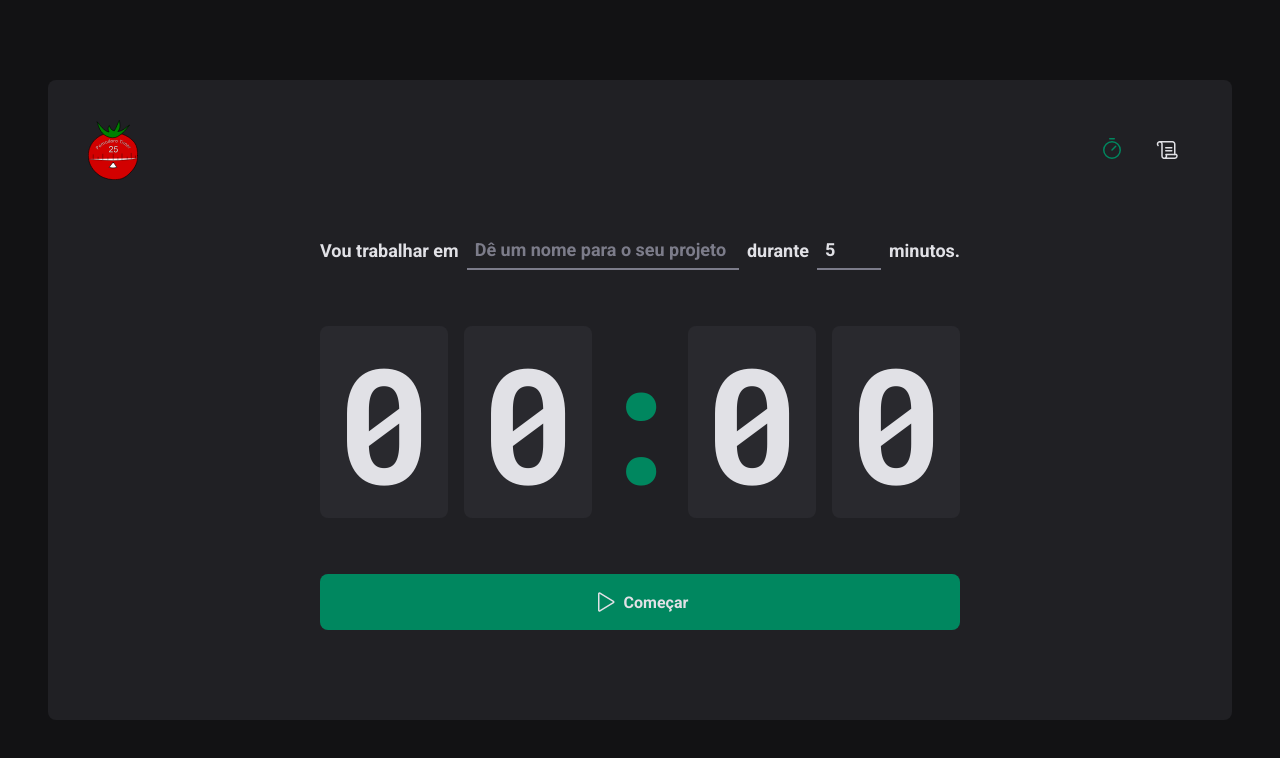
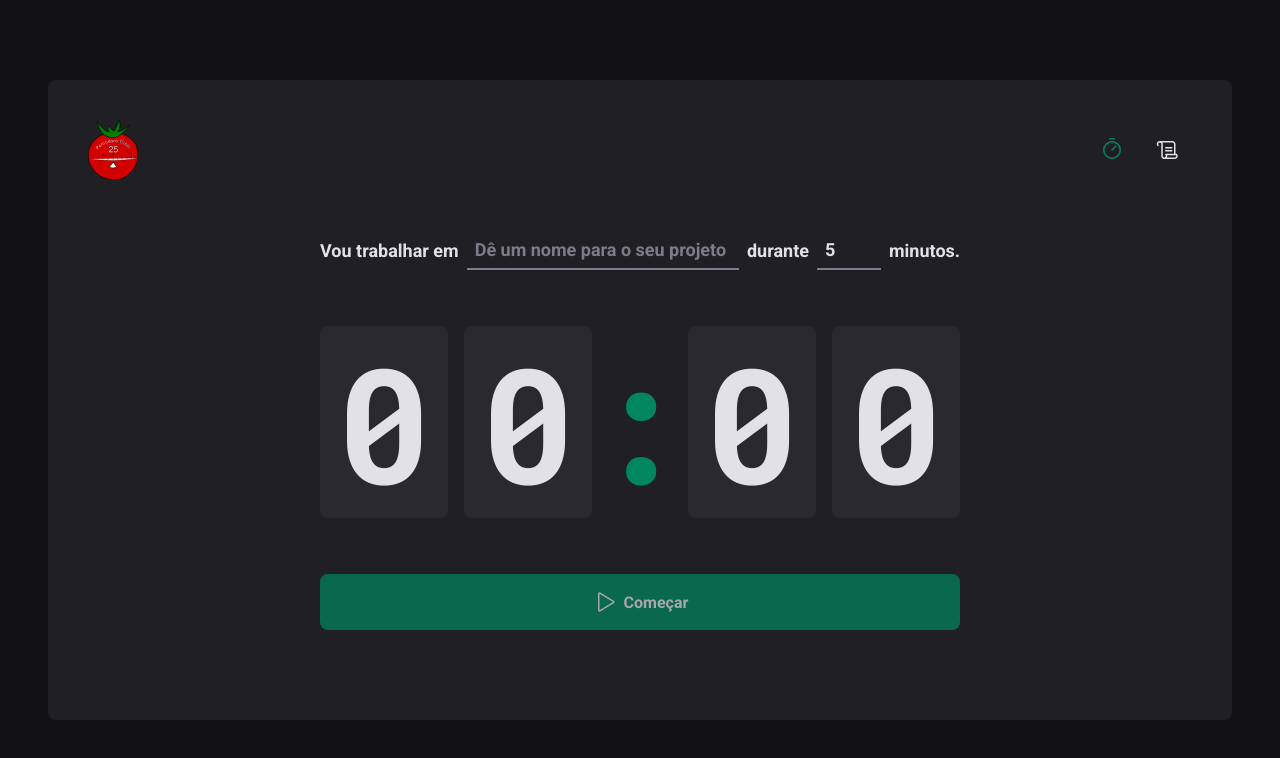
Before and after one commit to MarcioPezzi92/reactjs-pomodoro-timer, a React (Vite) app: page / in a window 1280 px wide. Shown: the top 758 px of the page. Built offline with nearby package versions, Linux system fonts and the light colour scheme.

Commit message:
feat: home page hook form and zod validation

```diff
--- a/package.json
+++ b/package.json
@@ -10,11 +10,14 @@
     "preview": "vite preview"
   },
   "dependencies": {
+    "@hookform/resolvers": "^3.1.0",
     "phosphor-react": "^1.4.1",
     "react": "^18.2.0",
     "react-dom": "^18.2.0",
+    "react-hook-form": "^7.43.9",
     "react-router-dom": "^6.11.2",
-    "styled-components": "^6.0.0-rc.2"
+    "styled-components": "^6.0.0-rc.2",
+    "zod": "^3.21.4"
   },
   "devDependencies": {
     "@rocketseat/eslint-config": "^1.2.0",
--- a/src/pages/Home/home.page.tsx
+++ b/src/pages/Home/home.page.tsx
@@ -1,4 +1,9 @@
 import { Play } from 'phosphor-react'
+import { useForm } from 'react-hook-form'
+import { zodResolver } from '@hookform/resolvers/zod'
+
+import * as zod from 'zod'
+
 import {
   CountdownContainer,
   FormContainer,
@@ -9,10 +14,36 @@
   TaskInput,
 } from './home-page.styles'
 
+const newCycleFormValidationSchema = zod.object({
+  task: zod.string().min(1, 'Informe a tarefa'),
+  minutesAmount: zod
+    .number()
+    .min(5, 'O ciclo precisa ser de no mínimo 5 minutos.')
+    .max(60, 'O ciclo precisa ser de no máximo 60 minutos.'),
+})
+
+type NewCycleFormData = zod.infer<typeof newCycleFormValidationSchema>
+
 export function HomePage() {
+  const { register, handleSubmit, watch, reset } = useForm<NewCycleFormData>({
+    resolver: zodResolver(newCycleFormValidationSchema),
+    defaultValues: {
+      task: '',
+      minutesAmount: 5,
+    },
+  })
+
+  function handleCreateNewCycle(data: NewCycleFormData) {
+    console.log(data)
+    reset()
+  }
+
+  const task = watch('task')
+  const isSubmitDisabled = !task
+
   return (
     <HomeContainer>
-      <form action="">
+      <form onSubmit={handleSubmit(handleCreateNewCycle)}>
         <FormContainer>
           <label htmlFor="task">Vou trabalhar em</label>
           <TaskInput
@@ -20,6 +51,7 @@
             id="task"
             list="task-suggestions"
             placeholder="Dê um nome para o seu projeto"
+            {...register('task')}
           />
 
           <datalist id="task-suggestions">
@@ -33,10 +65,10 @@
             type="number"
             id="minutesAmount"
             placeholder="00"
-            value={5}
             step={5}
             min={5}
             max={60}
+            {...register('minutesAmount', { valueAsNumber: true })}
           />
 
           <span>minutos.</span>
@@ -50,7 +82,7 @@
           <span>0</span>
         </CountdownContainer>
 
-        <StartCountdownButton type="submit">
+        <StartCountdownButton disabled={isSubmitDisabled} type="submit">
           <Play size={24} />
           Começar
         </StartCountdownButton>
```
Also changed, not shown: 1 other file (tests, documents, lock files or other folders).
